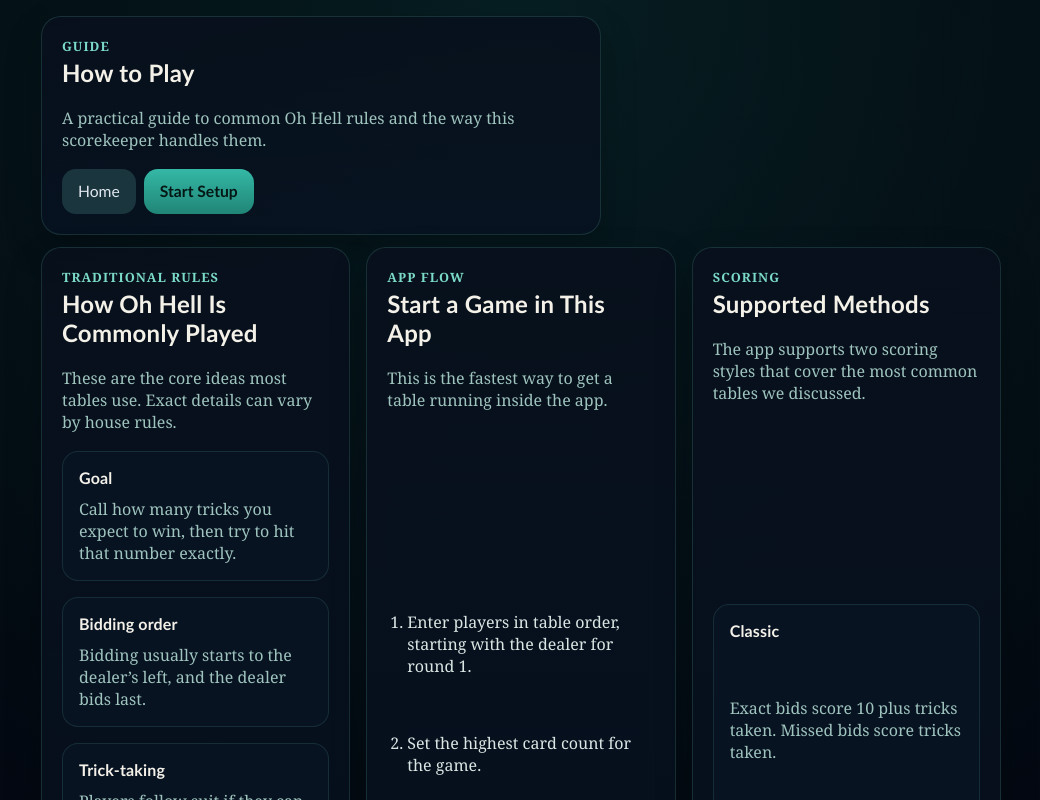
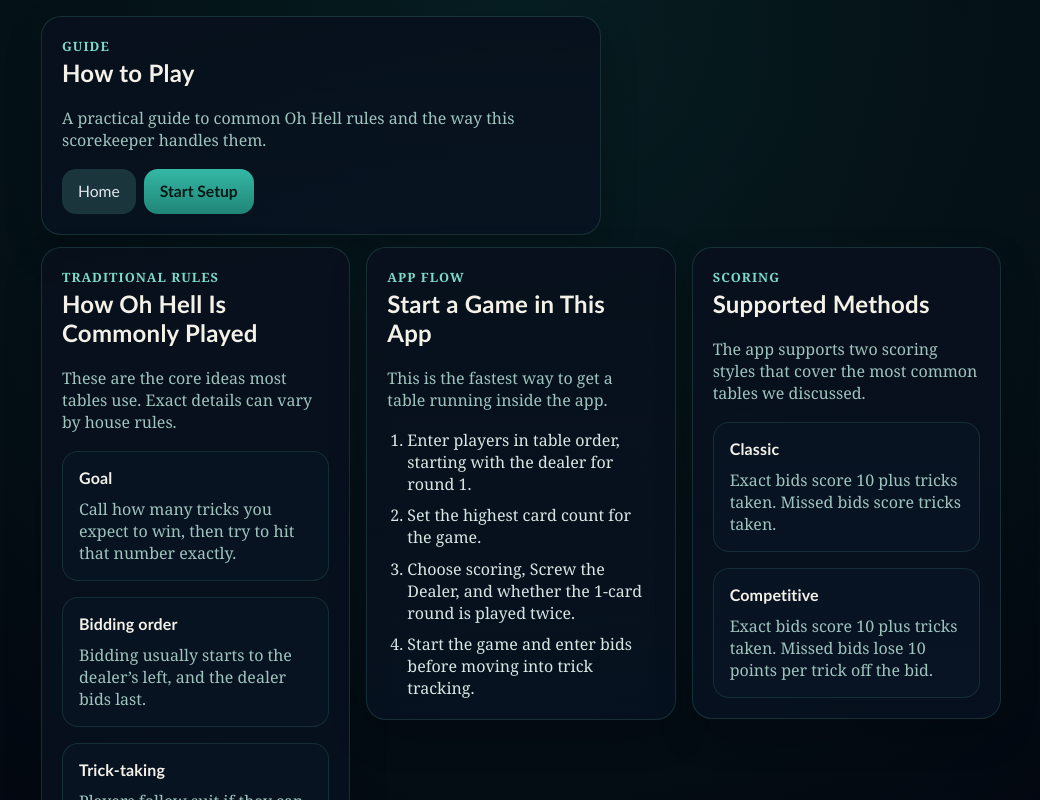
Before and after one commit to 86Hemphill/ohsa, a Next.js app: page /how-to-play in a window 1280 px wide. Shown: the top 800 px of the page, without its empty margins (119-1159 px from the left). Built offline with nearby package versions, Linux system fonts and the light colour scheme.

Commit message:
fix: tighten how-to-play layout

```diff
--- a/src/app/globals.css
+++ b/src/app/globals.css
@@ -212,6 +212,7 @@ p {
   display: grid;
   gap: 1rem;
   grid-template-columns: repeat(auto-fit, minmax(260px, 1fr));
+  align-items: start;
 }
 
 .helpList {
```
